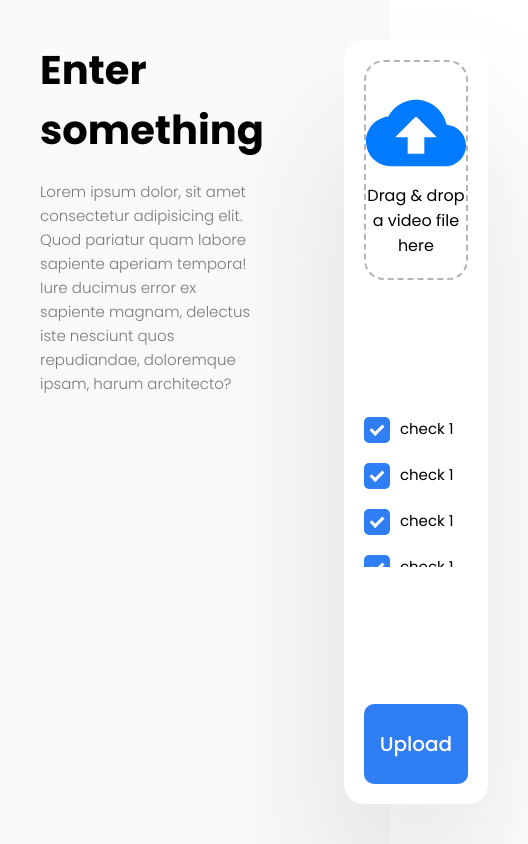
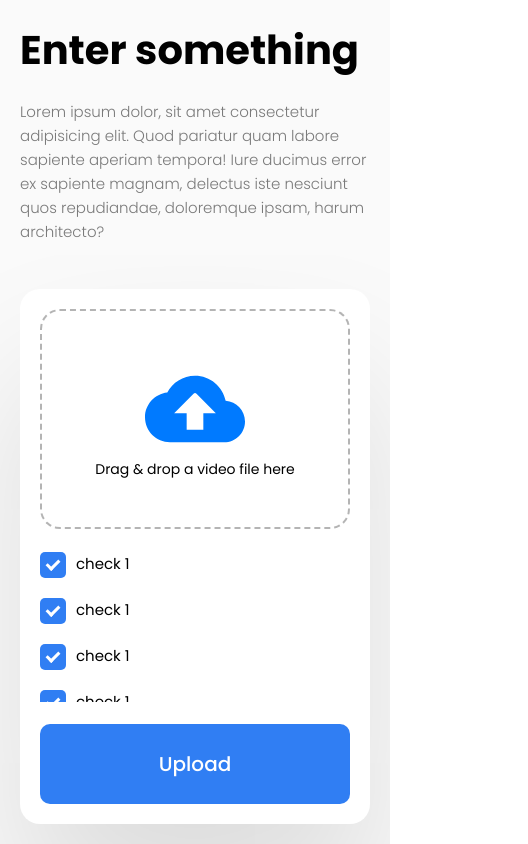
Before and after one commit to Abhinav-K-E/intel_hack, a React (Vite) app: page / in a window 390 px wide. Shown: the whole page, 528 px wide, since content can reach past the window. Built offline with nearby package versions, Linux system fonts and the light colour scheme.

Commit message:
responsive-fix

```diff
--- a/src/App.css
+++ b/src/App.css
@@ -80,7 +80,7 @@
   border-radius: 20px;
 }
 
-.upload-preview-grp{
+.upload-preview-grp {
   width: 100%;
   height: 100%;
   display: flex;
@@ -93,7 +93,7 @@
   border-radius: 20px;
 }
 
-.video-preview{
+.video-preview {
   width: 100%;
   border-radius: 20px;
 }
@@ -186,3 +186,21 @@
   font-size: 20px;
   cursor: pointer;
 }
+
+@media(max-width:800px) {
+  .wrapper {
+    grid-template-columns: 1fr;
+  }
+}
+
+@media(max-width:480px) {
+
+  .grid-left,
+  .grid-right {
+    padding: 20px;
+  }
+
+  .upload-preview {
+    font-size: 14px;
+  }
+}
```
